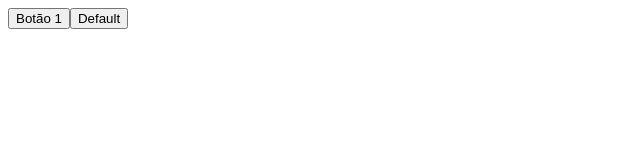
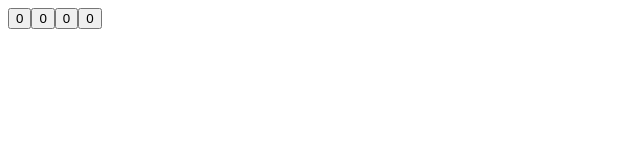
Before and after one commit to walopes/let-me-ask, a React (Create React App) app: page / in a window 1280 px wide. Shown: the top 160 px of the page, without its empty margins (0-640 px from the left). Built offline with nearby package versions, Linux system fonts and the light colour scheme.

Commit message:
Dealing with state on react on the button component

```diff
--- a/src/App.tsx
+++ b/src/App.tsx
@@ -4,8 +4,10 @@
 function App() {
   return (
     <div>
-      <Button text="Botão 1" />
-      <Button />
+      <Button  />
+      <Button  />
+      <Button  />
+      <Button  />
     </div>
   );
 }
--- a/src/components/Button.tsx
+++ b/src/components/Button.tsx
@@ -1,10 +1,16 @@
+import { useState } from "react";
 
-type ButtonProps = {
-    text?: string; // The '?' on the variable, makes it optional usage
-}
+export function Button(){
 
-export function Button(props: ButtonProps){
+    const [counter, setCounter] = useState(0);
+
+    function increment()
+    {
+        setCounter(counter + 1);
+        console.log(counter);
+    }
+
     return (
-        <button>{props.text || 'Default'}</button>
+        <button onClick={increment}>{counter}</button>
     )
 };
```
